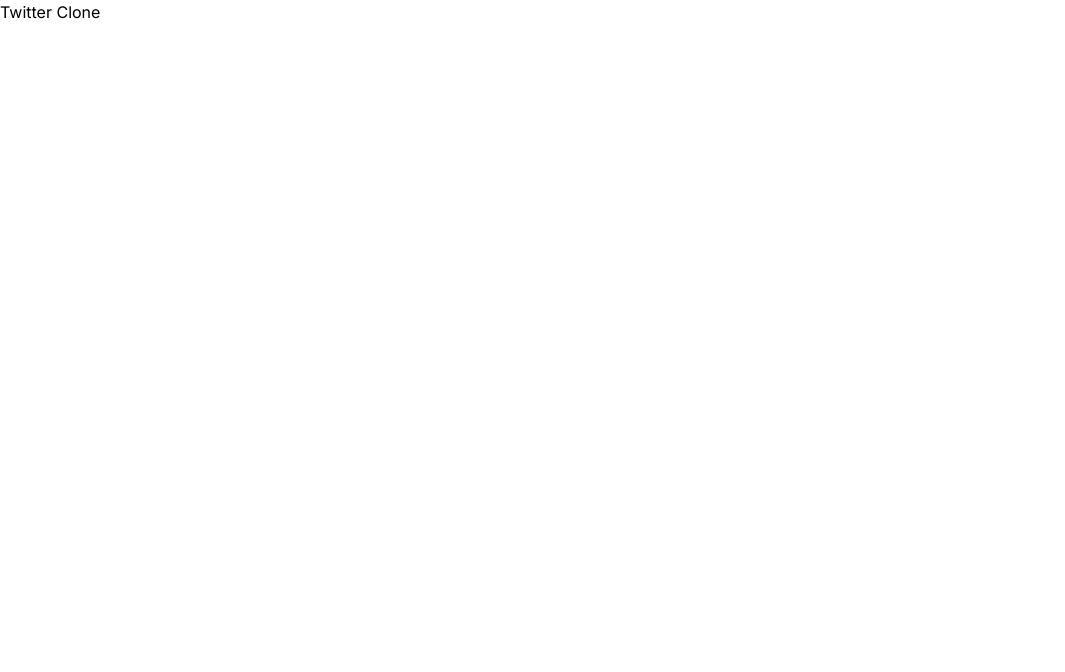
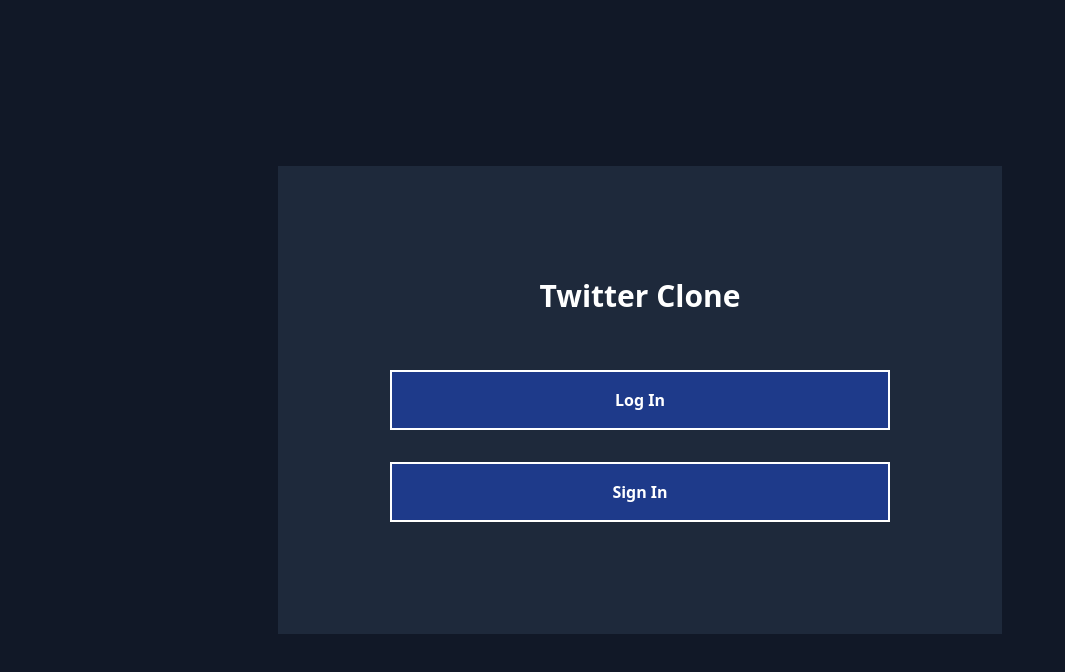
Before and after one commit to mike242424/twitter-clone, a Next.js app: page / in a window 1280 px wide. Shown: the top 672 px of the page, without its empty margins (0-1065 px from the left). Built offline with nearby package versions, Linux system fonts and the light colour scheme.

Commit message:
home page

```diff
--- a/app/layout.tsx
+++ b/app/layout.tsx
@@ -16,7 +16,7 @@
 }>) {
   return (
     <html lang="en">
-      <body className={inter.className}>{children}</body>
+      <body className="text-center text-white bg-gray-900">{children}</body>
     </html>
   );
 }
--- a/app/page.tsx
+++ b/app/page.tsx
@@ -1,7 +1,23 @@
+import Link from 'next/link';
+
 const Home = () => {
   return (
-    <main>
-      <h1>Twitter Clone</h1>
+    <main className="flex min-h-screen justify-center items-center">
+      <div className="flex flex-col gap-4 bg-slate-800 p-28">
+        <h1 className="text-3xl text-white pb-10 font-bold">Twitter Clone</h1>
+        <Link
+          href={'/login'}
+          className="border-2 border-white bg-blue-900 text-white p-4 mb-4 md:w-[500px] font-bold"
+        >
+          Log In
+        </Link>
+        <Link
+          href={'/signup'}
+          className="border-2 border-white bg-blue-900 text-white p-4 md:w-[500px] font-bold"
+        >
+          Sign In
+        </Link>
+      </div>
     </main>
   );
 };
```
